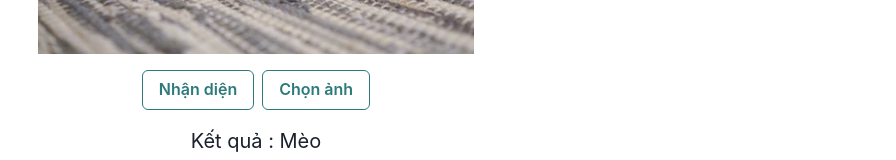
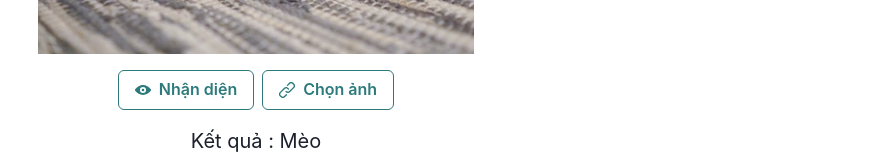
Before and after one commit to phuocleoceo/Animal-Recognition, a React (Create React App) app in the folder frontend/: page / in a window 1280 px wide. Shown: the part 514-674 px from the top of the page, without its empty margins (384-1280 px from the left). Built offline with nearby package versions, Linux system fonts and the light colour scheme.

Commit message:
button icon

```diff
--- a/frontend/package.json
+++ b/frontend/package.json
@@ -3,6 +3,7 @@
   "version": "0.1.0",
   "private": true,
   "dependencies": {
+    "@chakra-ui/icons": "^1.1.7",
     "@chakra-ui/react": "^1.8.8",
     "@emotion/react": "^11.9.0",
     "@emotion/styled": "^11.8.1",
--- a/frontend/src/App.js
+++ b/frontend/src/App.js
@@ -5,11 +5,14 @@ import
   ChakraProvider, Box, Grid, theme, Text,
   Container, Button, Image, VStack, HStack
 } from '@chakra-ui/react';
+import { ViewIcon, LinkIcon } from "@chakra-ui/icons"
 
 function App()
 {
-  const [animal, setAnimal] = useState("Mèo");
-  const [confidence, setConfidence] = useState(100);
+  const [recognition, setRecognition] = useState({
+    animal: "Mèo",
+    confidence: 100
+  });
 
   return (
     <ChakraProvider theme={theme}>
@@ -27,18 +30,18 @@ function App()
               />
 
               <HStack>
-                <Button colorScheme='teal' variant='outline'>
+                <Button colorScheme='teal' variant='outline' leftIcon={<ViewIcon />}>
                   Nhận diện
                 </Button>
 
-                <Button colorScheme='teal' variant='outline'>
+                <Button colorScheme='teal' variant='outline' leftIcon={<LinkIcon />}>
                   Chọn ảnh
                 </Button>
               </HStack>
 
               <VStack>
-                <Text>Kết quả : {animal}</Text>
-                <Text>Độ tin cậy : {confidence} (%)</Text>
+                <Text>Kết quả : {recognition.animal}</Text>
+                <Text>Độ tin cậy : {recognition.confidence} (%)</Text>
               </VStack>
             </VStack>
           </Container>
```
Also changed, not shown: 1 other file (tests, documents, lock files or other folders).
